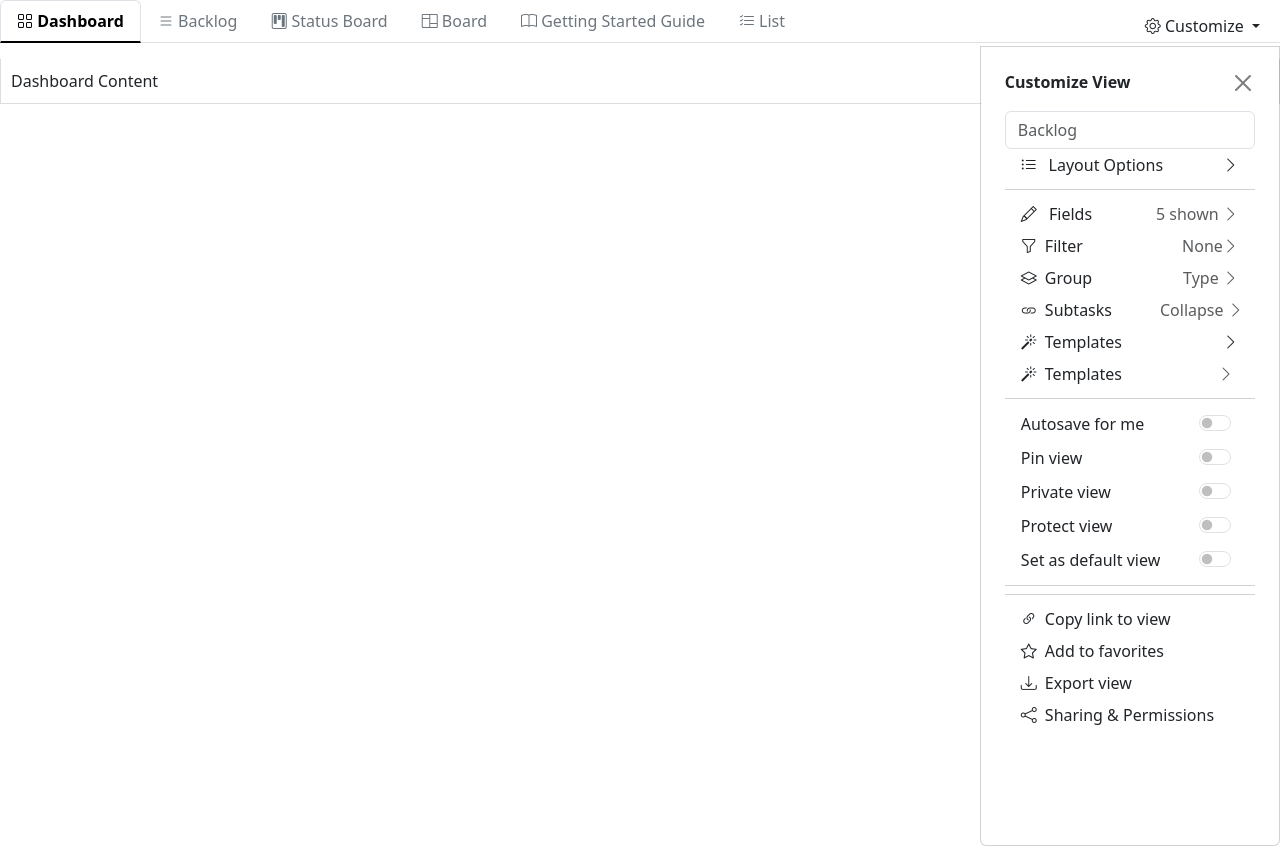
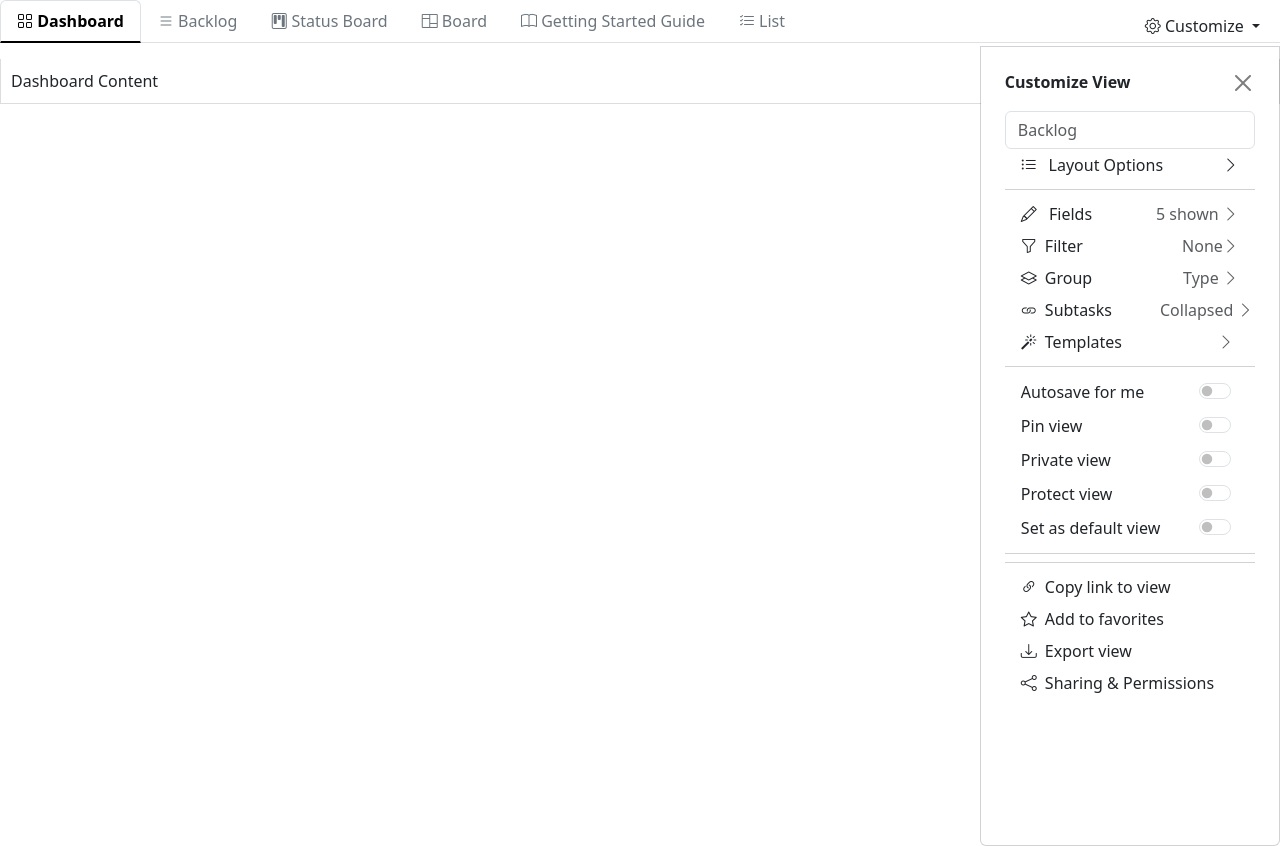
Before and after one commit to Elzari1998/my-angular-tab-menus, an Angular app: page / in a window 1280 px wide. Both pictures are taken after a click on the button "Customize". Built offline with nearby package versions, Linux system fonts and the light colour scheme.

Commit message:
few changes made

```diff
--- a/src/app/components/tab-menu/tab-menu.component.html
+++ b/src/app/components/tab-menu/tab-menu.component.html
@@ -90,29 +90,23 @@
           <a  class="dropdown-item d-flex justify-content-between align-items-center " href="#"  role="button" data-bs-toggle="dropdown" aria-expanded="false"
               (click)="preventRefreshingThePage($event)">
             <span  class="d-flex align-items-center subtask-item"><i class="bi bi-link me-2"></i> Subtasks</span>
-            <span class="text-muted ms-5">Collapse <i class="bi bi-chevron-right"></i></span>
+            <span class="text-muted ms-5">{{ selectedOption }} <i class="bi bi-chevron-right"></i></span>
           </a>
 
           <div class="options-box">
             <ul >
               <li class="px-3 text-muted">Show subtasks</li>
-              <li><a class="dropdown-item active" href="#" (click)="preventRefreshingThePage($event)" >Collapsed </a></li>
-              <li><a class="dropdown-item" href="#" (click)="preventRefreshingThePage($event)" >Expanded</a></li>
-              <li><a class="dropdown-item" href="#" (click)="preventRefreshingThePage($event)" >Separate</a></li>
+              <li><a class="dropdown-item active" href="#"  [class.active]="selectedOption === 'Collapsed'"
+                     (click)="selectOption('Collapsed', $event)"> Collapsed </a></li>
+              <li><a class="dropdown-item" href="#"  [class.active]="selectedOption === 'Expanded'"
+                     (click)="selectOption('Expanded', $event)" >Expanded</a></li>
+              <li><a class="dropdown-item" href="#" [class.active]="selectedOption === 'Separate'"
+                     (click)="selectOption('Separate', $event)" >Separate</a></li>
             </ul>
           </div>
 
         </li>
 
-        <li>
-          <a class="dropdown-item d-flex justify-content-between align-items-center" href="#">
-            <span class="d-flex align-items-center">
-              <i class="bi bi-magic me-2"></i>
-              Templates
-            </span>
-            <span> <i class=" bi bi-chevron-right"></i>  </span>
-          </a>
-        </li>
 
         <li class="subtask-container" >
           <a  class="dropdown-item d-flex justify-content-between align-items-center " href="#"  (click)="preventRefreshingThePage($event)">
@@ -120,12 +114,12 @@
             <span class="text-muted ms-5"> <i class="bi bi-chevron-right ms-5"></i></span>
           </a>
 
-          <div class="options-box">
+          <div class="options-box w-100">
             <ul >
               <li class="px-3 text-muted"></li>
               <li><a class="dropdown-item active" href="#" (click)="preventRefreshingThePage($event)"  > <i class="bi bi-columns"> Browse Templates</i> </a></li>
               <li><a class="dropdown-item" href="#" (click)="preventRefreshingThePage($event)" ><i class="bi bi-floppy"> Save as Template </i> </a></li>
-              <li><a class="dropdown-item" href="#" (click)="preventRefreshingThePage($event)" > <i class="bi bi-arrow-repeat">Separate </i></a></li>
+              <li><a class="dropdown-item" href="#" (click)="preventRefreshingThePage($event)" > <i class="bi bi-arrow-repeat">Upload Existing Template </i></a></li>
             </ul>
           </div>
 
--- a/src/app/components/tab-menu/tab-menu.component.ts
+++ b/src/app/components/tab-menu/tab-menu.component.ts
@@ -20,6 +20,7 @@ export class TabMenuComponent implements AfterViewInit {
   privateView: boolean = false;
   protectedView: boolean = false;
   defaultView: boolean = false;
+  selectedOption:string = 'Collapsed'
 
   isStatusVisible: boolean = false;
   isTagsVisible: boolean = false;
@@ -53,5 +54,9 @@ export class TabMenuComponent implements AfterViewInit {
     event.preventDefault();
   }
 
+  selectOption(option: string, event:Event): void {
+    event.preventDefault();
+    this.selectedOption = option;
+  }
 
 }
```
